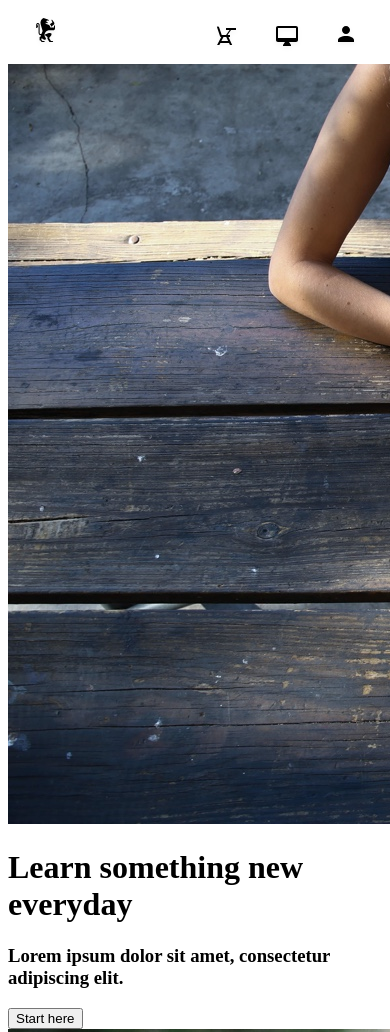
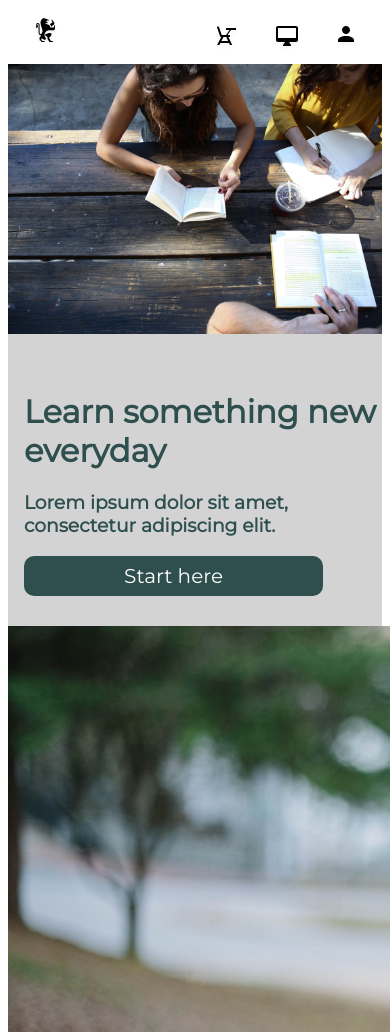
Before and after one commit to will333lamb/Colmar, a plain HTML site: page index.html in a window 390 px wide. Shown: the top 1032 px of the page. Drawn offline with Linux system fonts and the light colour scheme.

Commit message:
made the learn something new everyday section work for mobile size

```diff
--- a/Resources/css/style.css
+++ b/Resources/css/style.css
@@ -68,7 +68,11 @@ a:hover{color: darkslategray}
 
 /* Learn something new each day section ////////////////////////////////////////////////////////////////////////// */
 
-.container1{
+.container1-mobile{
+    display: none;
+}
+
+.container1-desktop{
     height: fit-content;
     width: 100%;
     display: inline-flex;
@@ -78,19 +82,19 @@ a:hover{color: darkslategray}
 }
 /* Left Side */
 
-.left-side-container1{
+.left-side-container1-desktop{
     width: 60%;
     height: fit-content;
 }
 
-.left-side-container1 img{
+.left-side-container1-desktop img{
     width: 100%;
     padding: 32px 24px;
     height: fit-content;
 }
 /* Right side*/
 
-.right-side-container1{
+.right-side-container1-desktop{
     width: 40%;
     height: fit-content;
     display: block;
@@ -101,7 +105,7 @@ a:hover{color: darkslategray}
 }
 
 
-.button {
+.button-desktop{
     background-color: darkslategray;
     border: none;
     color: white;
@@ -114,7 +118,7 @@ a:hover{color: darkslategray}
     font-family: 'Montserrat', sans-serif;
 
 }
-.button:hover{
+.button-desktop:hover{
     background-color: grey;
 }
 
@@ -358,7 +362,52 @@ footer{
 
     }
 
-    /* Header section ////////////////////////////////////////////////////////////////////////////////////////*/
+    /* Learn something new each day section ////////////////////////////////////////////////////////////////////////////////////////*/
+    .container1-desktop{
+        display: none;
+
+    }
+
+    .container1-mobile{
+        display: block;
+        margin: 0;
+        font-family: montserrat, sans-serif;
+        color: darkslategray;
+        background-color: lightgray;
+    }
+
+    .container1-mobile h1{
+        padding-top: 32px;
+        padding-left: 16px;
+    }
+
+    .container1-mobile h3{
+        padding-left: 16px;
+    }
+
+    .container1-mobile img{
+        width:100%;
+        padding-top: 50px;
+    }
+
+    .button-mobile{
+        background-color: darkslategray;
+        border: none;
+        color: white;
+        padding: 8px 32px;
+        text-align: center;
+        text-decoration: none;
+        width: 80%;
+        font-size: 20px;
+        border-radius: 10px;
+        font-family: 'Montserrat', sans-serif;
+        margin-bottom: 30px;
+        margin-left: 16px;
+
+    }
+    .button-mobile:hover{
+        background-color: grey;
+    }
 
 
 
--- a/index.html
+++ b/index.html
@@ -38,15 +38,22 @@
 
      <!-- Learn something new everyday section-->
 
-        <div class="container1">
-            <div class="left-side-container1">
+        <div class="container1-desktop">
+            <div class="left-side-container1-desktop">
                 <img src="Resources\capstone_colmar_assets\images\banner.jpg" alt="Students reading books">
             </div>
-            <div class="right-side-container1">
+            <div class="right-side-container1-desktop">
                     <h1>Learn something new everyday</h1>
                     <h3>Lorem ipsum dolor sit amet, consectetur adipiscing elit.</h3>
-                    <button type="button" class="button">Start here</button>
+                    <button type="button" class="button-desktop">Start here</button>
             </div>
+        </div>
+
+        <div class="container1-mobile">
+            <img src="Resources\capstone_colmar_assets\images\banner.jpg" alt="Students reading books">
+            <h1>Learn something new everyday</h1>
+            <h3>Lorem ipsum dolor sit amet, consectetur adipiscing elit.</h3>
+            <button type="button" class="button-mobile">Start here</button>
         </div>
 
 
```
